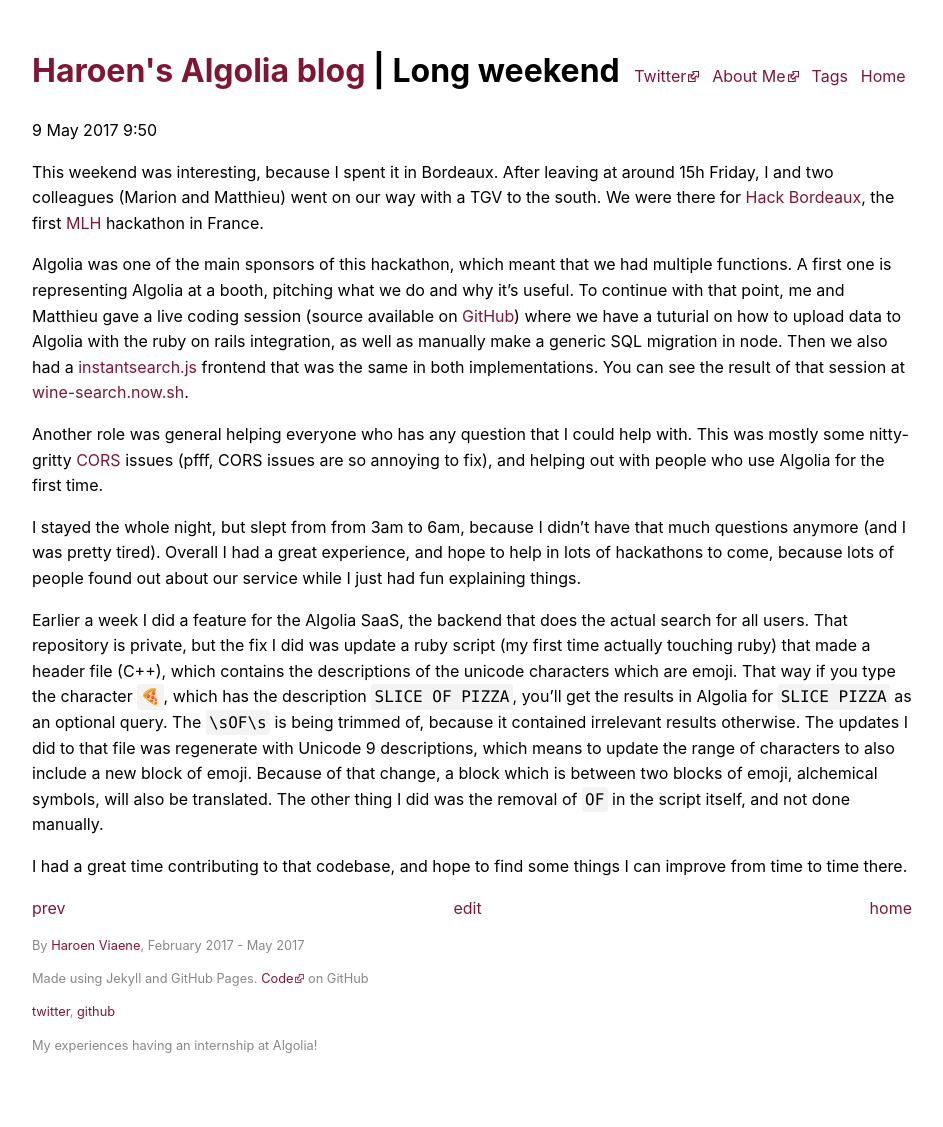
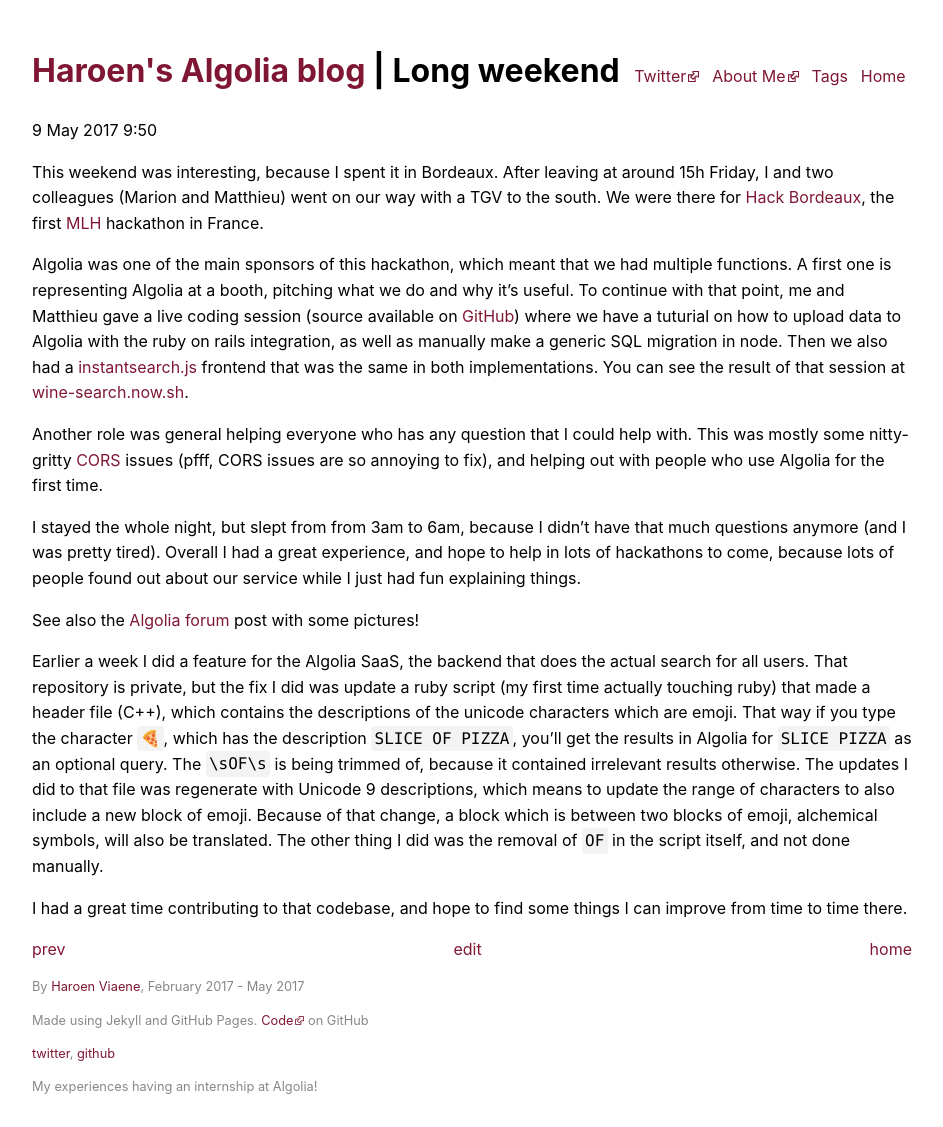
Before and after one commit to Haroenv/algolia-blog, a Jekyll site: the page built from _posts/2017-05-09-weekend.md, in a window 1280 px wide. Shown: the whole page, without its empty margins (168-1111 px from the left). Built offline with Jekyll 4.4.1, drawn with Linux system fonts in a browser that asks for light colours; our own code applies the rules of GitHub Pages for plain Markdown files; before the commit the page ends 1085 px from its top, so only the background shows below that.

Commit message:
Update 2017-05-09-weekend.md

```diff
--- a/_posts/2017-05-09-weekend.md
+++ b/_posts/2017-05-09-weekend.md
@@ -10,6 +10,8 @@
 
 I stayed the whole night, but slept from from 3am to 6am, because I didn't have that much questions anymore (and I was pretty tired). Overall I had a great experience, and hope to help in lots of hackathons to come, because lots of people found out about our service while I just had fun explaining things.
 
+See also the [Algolia forum](https://discourse.algolia.com/t/hack-bordeaux-recap/1291) post with some pictures!
+
 Earlier a week I did a feature for the Algolia SaaS, the backend that does the actual search for all users. That repository is private, but the fix I did was update a ruby script (my first time actually touching ruby) that made a header file (C++), which contains the descriptions of the unicode characters which are emoji. That way if you type the character `🍕`, which has the description `SLICE OF PIZZA`, you'll get the results in Algolia for `SLICE PIZZA` as an optional query. The `\sOF\s` is being trimmed of, because it contained irrelevant results otherwise. The updates I did to that file was regenerate with Unicode 9 descriptions, which means to update the range of characters to also include a new block of emoji. Because of that change, a block which is between two blocks of emoji, alchemical symbols, will also be translated. The other thing I did was the removal of `OF` in the script itself, and not done manually.
 
 I had a great time contributing to that codebase, and hope to find some things I can improve from time to time there.
```
